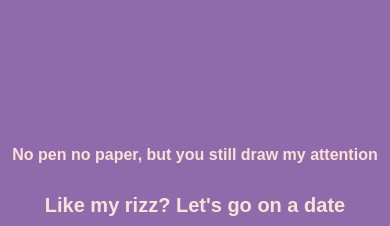
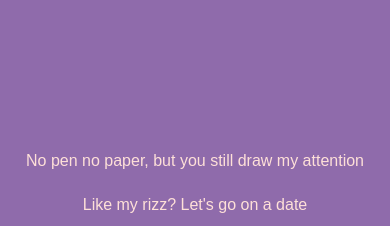
Before and after one commit to HarshK200/Valentine-thingi, a plain HTML site: page index.html in a window 390 px wide. Shown: the top 226 px of the page. Drawn offline with Linux system fonts and the light colour scheme; grey boxes are pictures that could not be loaded.

Commit message:
no button color mistake fixed and the font-weight change for @media query

```diff
--- a/styles/index.css
+++ b/styles/index.css
@@ -55,7 +55,7 @@ body {
   font-family: inherit;
   font-family: sans-serif;
   font-weight: 600;
-  color: #382b22;
+  color: #7e5695;
   text-transform: uppercase;
   padding: 1.25em 2em;
   background: #f9c4d2;
@@ -182,10 +182,7 @@ button.btn:active::before {
   }
 
   .date-text {
-    font-size: 20px;
-  }
-  .rizz-text {
-    font-weight: 800;
+    font-weight: 100;
     font-size: 16px;
   }
 }
```
